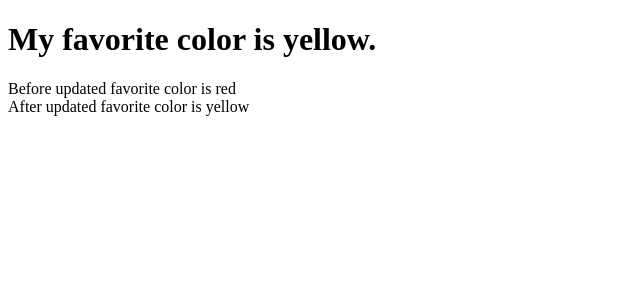
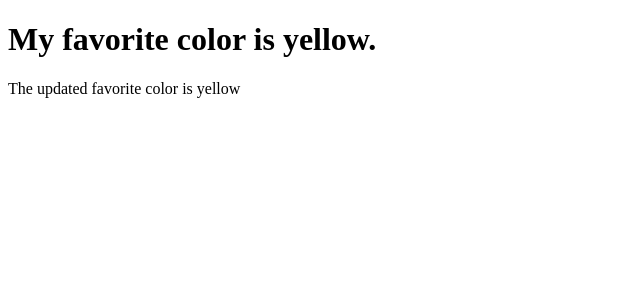
Before and after one commit to thanhpham091790/reactjs, a React (Create React App) app: page / in a window 1280 px wide. Shown: the top 300 px of the page, without its empty margins (0-640 px from the left). Built offline with nearby package versions, Linux system fonts and the light colour scheme.

Commit message:
ComponentDidUpdated - Updating Phase

```diff
--- a/src/index.js
+++ b/src/index.js
@@ -14,20 +14,15 @@ class Header extends React.Component {
         },3000);
     }
 
-    getSnapshotBeforeUpdate(prevprops, prestate){
-        document.getElementById("div1").innerHTML = "Before updated favorite color is " + prestate.favoritecolor;
-    }
-
     componentDidUpdate(){
-        document.getElementById("div2").innerHTML = "After updated favorite color is " + this.state.favoritecolor;
+        document.getElementById("mydiv").innerHTML = "The updated favorite color is " + this.state.favoritecolor;
     }
 
     render() {
         return (
             <div>
                 <h1>My favorite color is {this.state.favoritecolor}.</h1>
-                <div id="div1"></div>
-                <div id="div2"></div>
+                <div id="mydiv"></div>
             </div>
         );
     }
```
